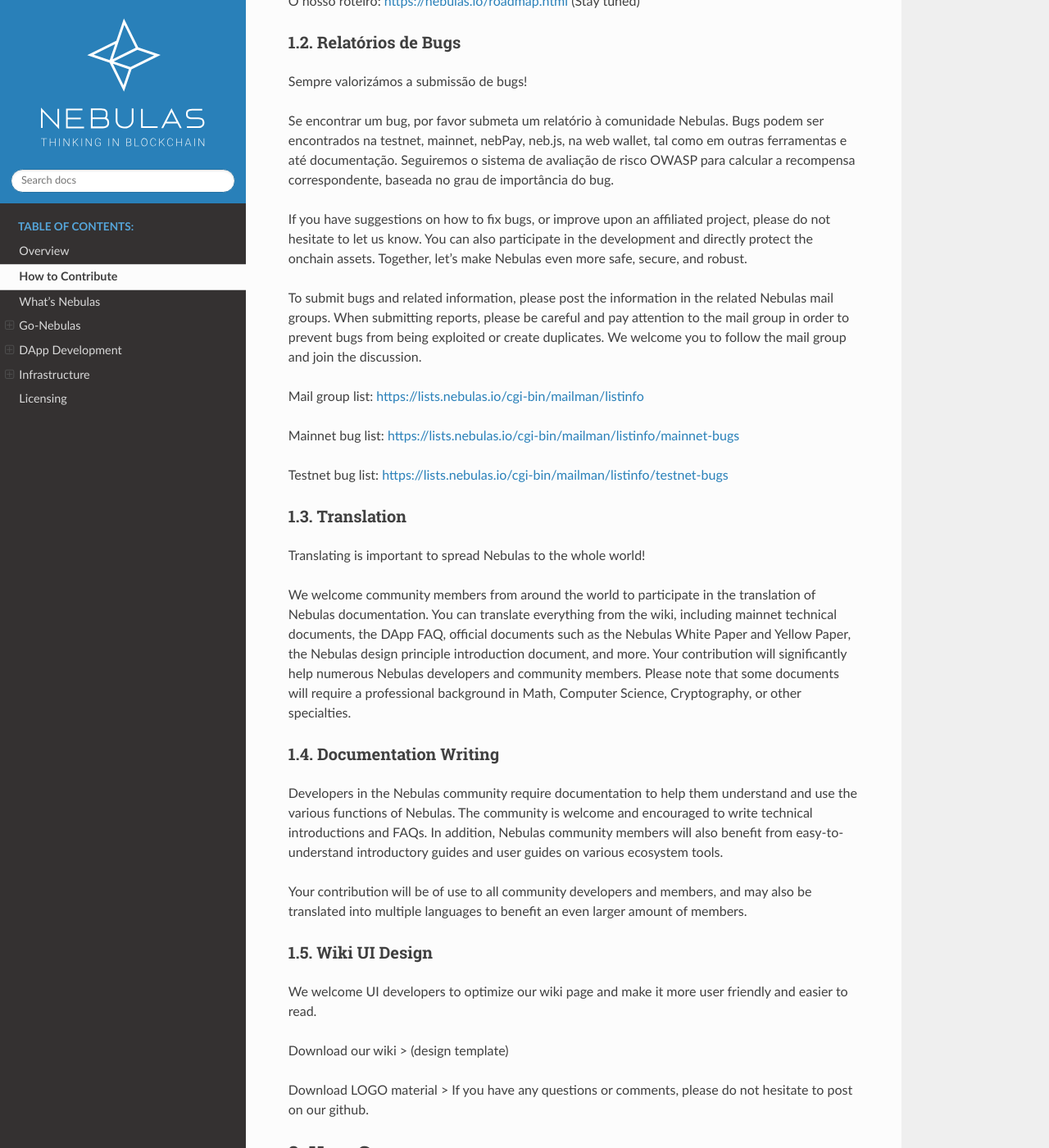
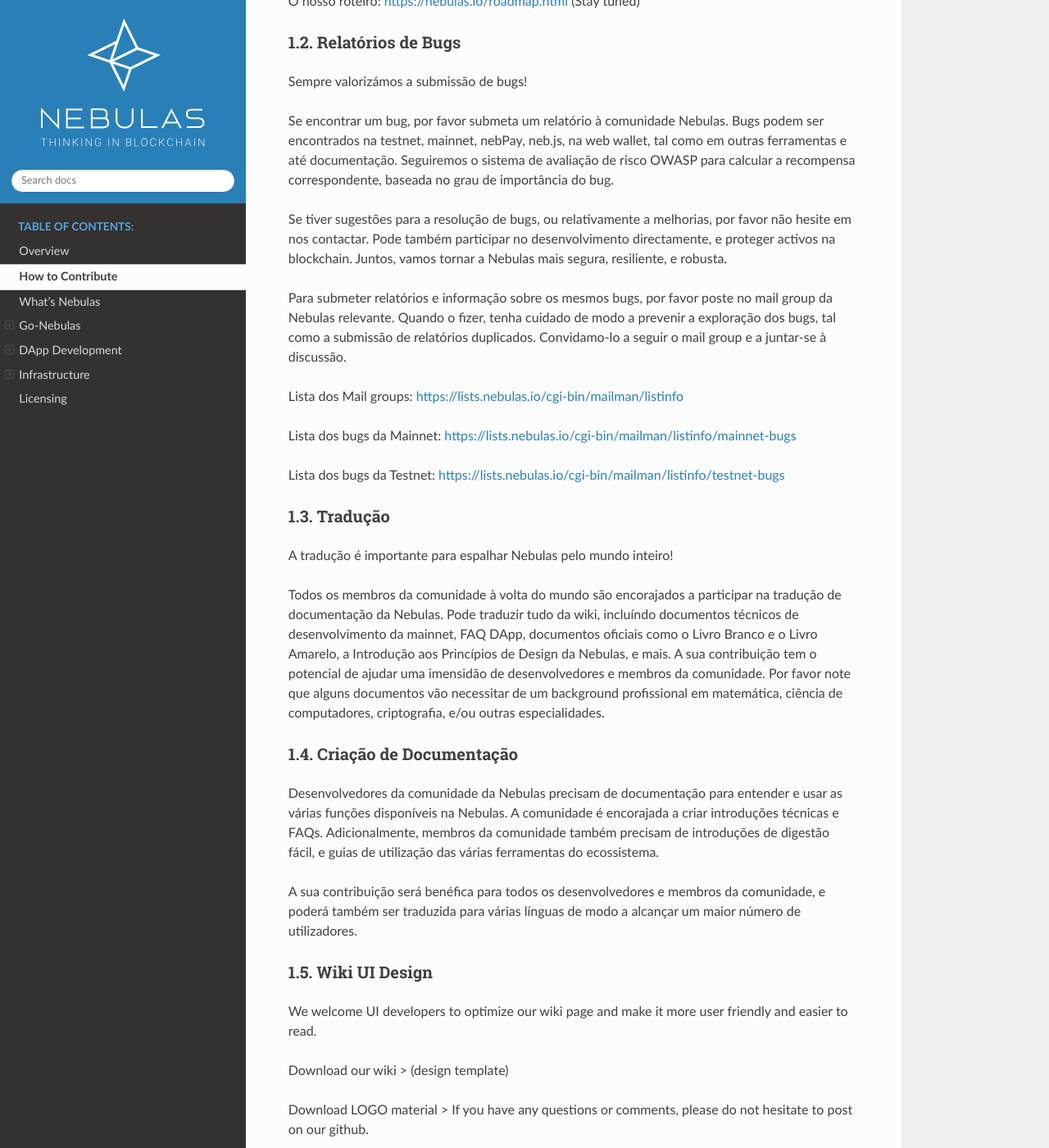
Before and after one commit to nebulasio/nebdocs, a Sphinx documentation site: the page built from docs/how-to-contribute.md, in a window 1280 px wide and 1400 px high, scrolled down 756 px. Shown: the whole window at 82% size. Built offline with Sphinx 7.4.7 and the Read the Docs theme 2.0.0, drawn with Linux system fonts in a browser that asks for light colours.

Commit message:
how-to-contribute translation, pt2

```diff
--- a/docs/how-to-contribute.md
+++ b/docs/how-to-contribute.md
@@ -21,29 +21,28 @@
 
 Se encontrar um bug, por favor submeta um relatório à comunidade Nebulas. Bugs podem ser encontrados na testnet, mainnet, nebPay, neb.js, na web wallet, tal como em outras ferramentas e até documentação. Seguiremos o sistema de avaliação de risco OWASP para calcular a recompensa correspondente, baseada no grau de importância do bug.
 
-<!--Every time we launch a new function, we will first deploy it on our testnet. Currently, we have launched our first new function on the Nebulas testnet and everyone is welcome to try it, report any bugs discovered and receive the corresponding reward. The first of many new functions in public beta on the testnet is the inter-contract function.-->
-If you have suggestions on how to fix bugs, or improve upon an affiliated project, please do not hesitate to let us know. You can also participate in the development and directly protect the onchain assets. Together, let’s make Nebulas even more safe, secure, and robust.
+<!--Cada vez que disponibilizamos uma nova função, ela é primeiro implementada na nossa testnet. De momento temos uma função nova na testnet da Nebulas e convidamos toda a gente a testá-la. Submeta relatórios para os bugs que encontre e receba recompensas proporcionais ao bug. A primeira função de muitas mais a serem implementadas, em beta público, está na testnet e é a função de inter-contractos..-->
+Se tiver sugestões para a resolução de bugs, ou relativamente a melhorias, por favor não hesite em nos contactar. Pode também participar no desenvolvimento directamente, e proteger activos na blockchain. Juntos, vamos tornar a Nebulas mais segura, resiliente, e robusta.
 
-To submit bugs and related information, please post the information in the related Nebulas mail groups. When submitting reports, please be careful and pay attention to the mail group in order to prevent bugs from being exploited or create duplicates. We welcome you to follow the mail group and join the discussion.
+Para submeter relatórios e informação sobre os mesmos bugs, por favor poste no mail group da Nebulas relevante. Quando o fizer, tenha cuidado de modo a prevenir a exploração dos bugs, tal como a submissão de relatórios duplicados. Convidamo-lo a seguir o mail group e a juntar-se à discussão.
 
-Mail group list: [https://lists.nebulas.io/cgi-bin/mailman/listinfo](https://lists.nebulas.io/cgi-bin/mailman/listinfo)
+Lista dos Mail groups: [https://lists.nebulas.io/cgi-bin/mailman/listinfo](https://lists.nebulas.io/cgi-bin/mailman/listinfo)
 
-Mainnet bug list: [https://lists.nebulas.io/cgi-bin/mailman/listinfo/mainnet-bugs](https://lists.nebulas.io/cgi-bin/mailman/listinfo/mainnet-bugs)
+Lista dos bugs da Mainnet: [https://lists.nebulas.io/cgi-bin/mailman/listinfo/mainnet-bugs](https://lists.nebulas.io/cgi-bin/mailman/listinfo/mainnet-bugs)
 
-Testnet bug list: [https://lists.nebulas.io/cgi-bin/mailman/listinfo/testnet-bugs](https://lists.nebulas.io/cgi-bin/mailman/listinfo/testnet-bugs)
+Lista dos bugs da Testnet: [https://lists.nebulas.io/cgi-bin/mailman/listinfo/testnet-bugs](https://lists.nebulas.io/cgi-bin/mailman/listinfo/testnet-bugs)
 
-### 1.3.   Translation
-Translating is important to spread Nebulas to the whole world!
+### 1.3.   Tradução
+A tradução é importante para espalhar Nebulas pelo mundo inteiro!
 
+Todos os membros da comunidade à volta do mundo são encorajados a participar na tradução de documentação da Nebulas. Pode traduzir tudo da wiki, incluíndo documentos técnicos de desenvolvimento da mainnet, FAQ DApp, documentos oficiais como o Livro Branco e o Livro Amarelo, a Introdução aos Princípios de Design da Nebulas, e mais. A sua contribuição tem o potencial de ajudar uma imensidão de desenvolvedores e membros da comunidade.
+Por favor note que alguns documentos vão necessitar de um background profissional em matemática, ciência de computadores, criptografia, e/ou outras especialidades.
 
-We welcome community members from around the world to participate in the translation of Nebulas documentation. You can translate everything from the wiki, including mainnet technical documents, the DApp FAQ, official documents such as the Nebulas White Paper and Yellow Paper, the Nebulas design principle introduction document, and more. Your contribution will significantly help numerous Nebulas developers and community members.
-Please note that some documents will require a professional background in Math, Computer Science, Cryptography, or other specialties.
+### 1.4.  Criação de Documentação
+Desenvolvedores da comunidade da Nebulas precisam de documentação para entender e usar as várias funções disponíveis na Nebulas. A comunidade é encorajada a criar introduções técnicas e FAQs.
+Adicionalmente, membros da comunidade também precisam de introduções de digestão fácil, e guias de utilização das várias ferramentas do ecossistema.
 
-### 1.4.  Documentation Writing
-Developers in the Nebulas community require documentation to help them understand and use the various functions of Nebulas. The community is welcome and encouraged to write technical introductions and FAQs.
-In addition, Nebulas community members will also benefit from easy-to-understand introductory guides and user guides on various ecosystem tools.
-
-Your contribution will be of use to all community developers and members, and may also be translated into multiple languages to benefit an even larger amount of members.
+A sua contribuição será benéfica para todos os desenvolvedores e membros da comunidade, e poderá também ser traduzida para várias línguas de modo a alcançar um maior número de utilizadores.
 
 ### 1.5. Wiki UI Design
 We welcome UI developers to optimize our wiki page and make it more user friendly and easier to read.
```
